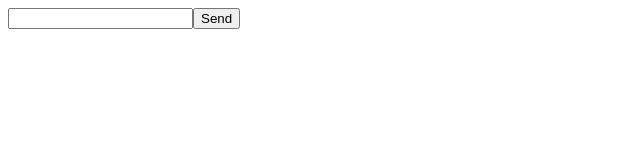
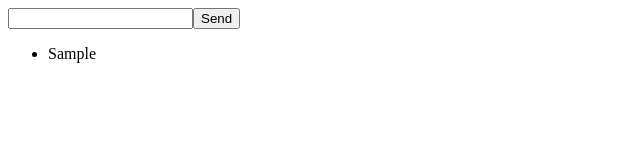
Before and after one commit to silent-sea1119/react, a React (Create React App) app: page / in a window 1280 px wide. Both pictures are taken after typing "Sample" into the empty fields and a click on the button "Send". Shown: the top 160 px of the page, without its empty margins (0-640 px from the left). Built offline with nearby package versions, Linux system fonts and the light colour scheme.

Commit message:
Display messages in list component

```diff
--- a/src/App.js
+++ b/src/App.js
@@ -1,5 +1,6 @@
 import {useState} from 'react';
 import NewMessageForm from './NewMessageForm';
+import MessageList from './MessageList';
 
 export default function App() {
   const [messages, setMessages] = useState([]);
@@ -7,5 +8,10 @@ export default function App() {
     setMessages([newMessage, ...messages]);
   }
 
-  return <NewMessageForm onSend={handleSend} />;
+  return (
+    <>
+      <NewMessageForm onSend={handleSend} />
+      <MessageList data={messages} />
+    </>
+  );
 }
--- /dev/null
+++ b/src/MessageList.js
@@ -0,0 +1,7 @@
+export default function MessageList({data}) {
+  return (
+    <ul>
+      {data.map(message => <li key={message}>{message}</li>)}
+    </ul>
+  );
+}
```
